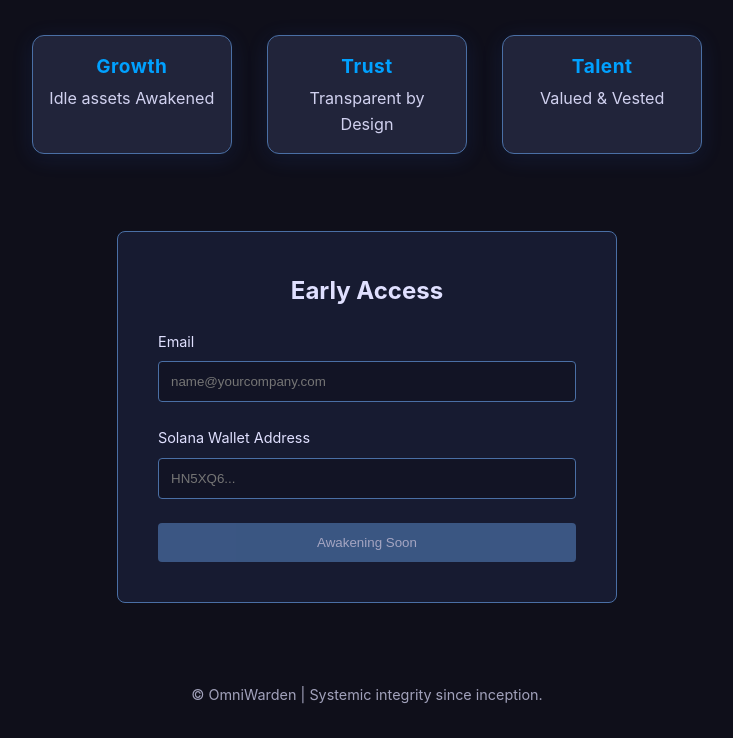
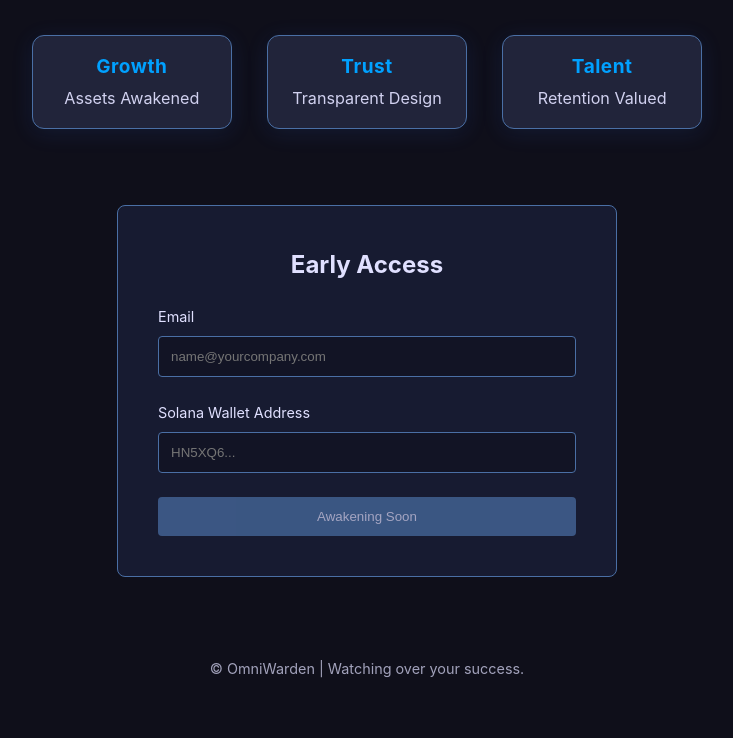
Before and after one commit to OmniWarden/landing, a plain HTML site: page index.html in a window 1280 px wide. Shown: the part 180-918 px from the top of the page, without its empty margins (273-1006 px from the left). After the commit the page ends 892 px from the top, so only its background shows below. Drawn offline with Linux system fonts and the light colour scheme.

Commit message:
Update index.html
v1.02

```diff
--- a/index.html
+++ b/index.html
@@ -3,7 +3,7 @@
 <head>
     <meta charset="UTF-8">
     <meta name="viewport" content="width=device-width, initial-scale=1.0">
-    <title>OmniWarden | Watching your success</title>
+    <title>OmniWarden | Watching over your success</title>
     <meta name="description" content="OmniWarden: Where Financial Vitality Becomes Ritual. Yield sanctified, Trust aligned, Talent valued.">
     <style>
         :root {
@@ -203,15 +203,15 @@
         <section class="features">
             <div class="feature-card">
                 <h3>Growth</h3>
-                <p>Idle assets Awakened</p>
+                <p>Assets Awakened</p>
             </div>
             <div class="feature-card">
                 <h3>Trust</h3>
-                <p>Transparent by Design</p>
+                <p>Transparent Design</p>
             </div>
             <div class="feature-card">
                 <h3>Talent</h3>
-                <p>Valued & Vested</p>
+                <p>Retention Valued</p>
             </div>
         </section>
 
@@ -232,7 +232,7 @@
     </main>
 
     <footer>
-        © OmniWarden | Systemic integrity since inception.
+        © OmniWarden | Watching over your success.
     </footer>
 
     <script>
```
